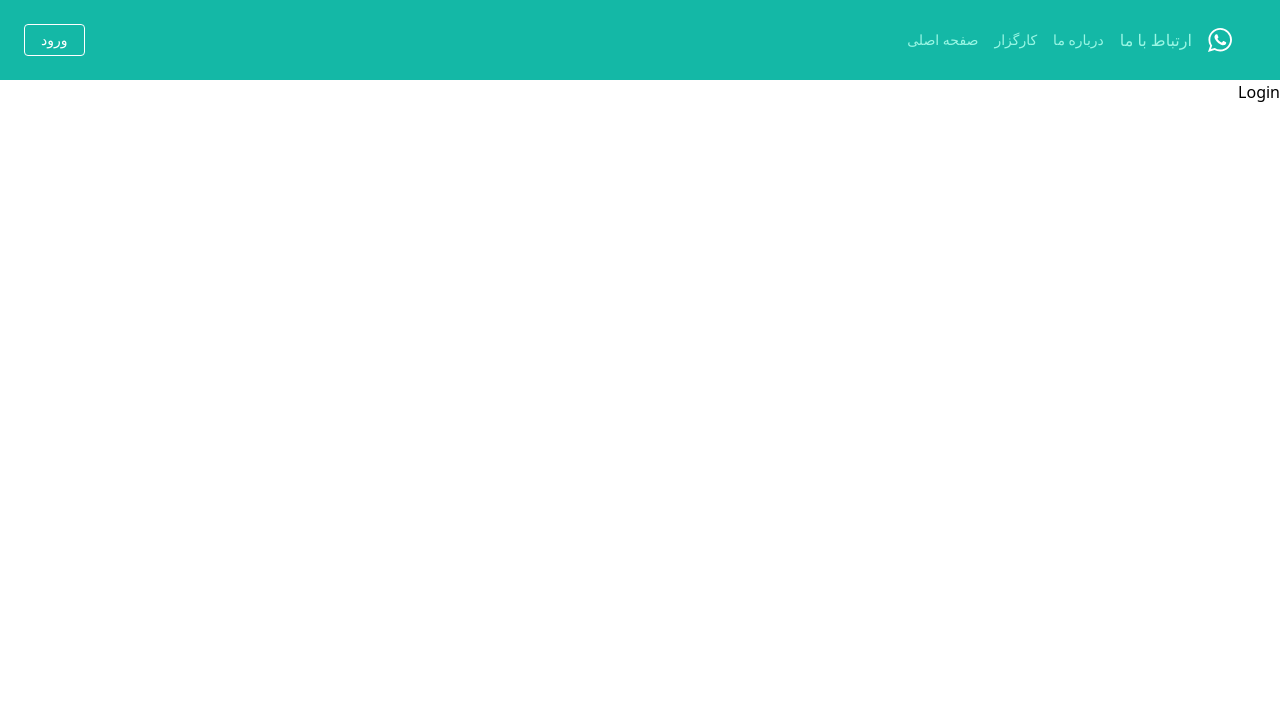
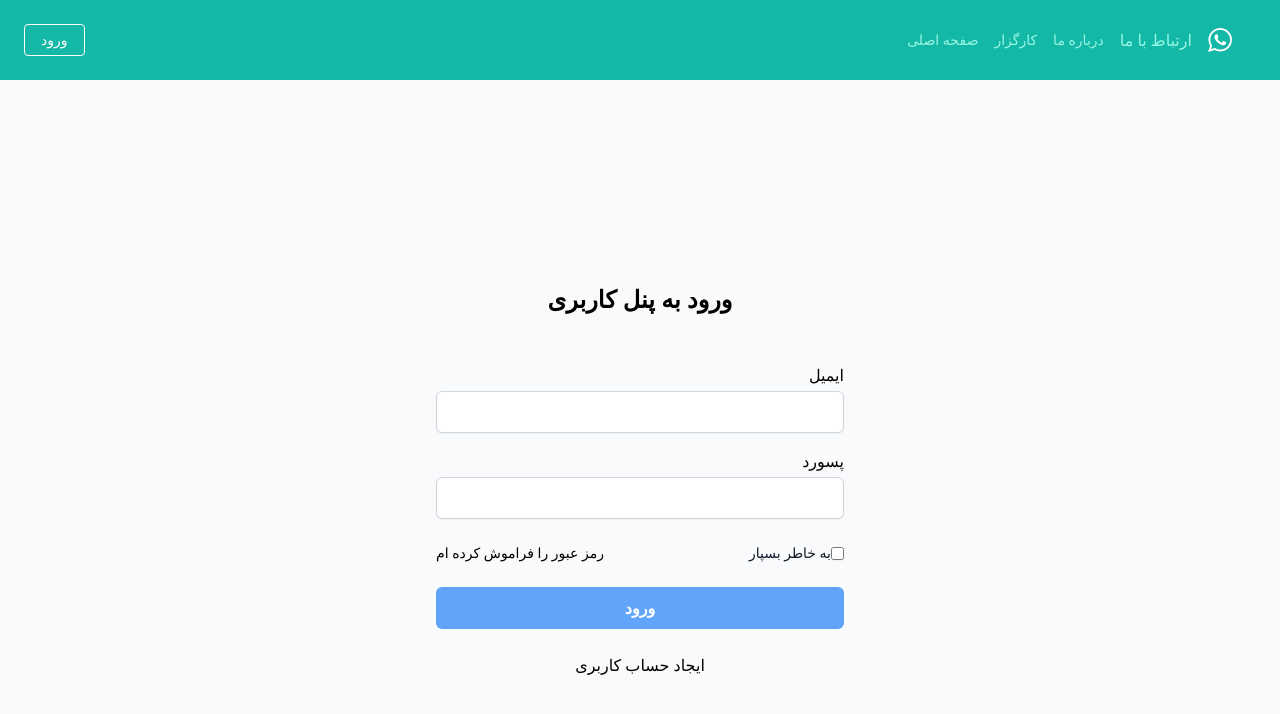
Before and after one commit to HmdHsni/ILPweb, a React (Create React App) app: page /userlog in a window 1280 px wide. Shown: the top 714 px of the page. Built offline with nearby package versions, Linux system fonts and the light colour scheme.

Commit message:
login page

```diff
--- a/src/components/NavComponents/Login.js
+++ b/src/components/NavComponents/Login.js
@@ -3,7 +3,34 @@ import React from "react";
 function Login() {
 return (
 
-<h1>  Login</h1>
+<div class="w-full min-h-screen bg-gray-50 flex flex-col sm:justify-center items-center pt-6 sm:pt-0">
+  <div class="w-full sm:max-w-md p-5 mx-auto">
+    <h2 class="mb-12 text-center text-2xl font-extrabold">ورود به پنل کاربری</h2>
+    <form>
+      <div class="mb-4">
+        <label class="block mb-1" for="email">ایمیل</label>
+        <input id="email" type="text" name="email" class="py-2 px-3 border border-gray-300 focus:border-red-300 focus:outline-none focus:ring focus:ring-red-200 focus:ring-opacity-50 rounded-md shadow-sm disabled:bg-gray-100 mt-1 block w-full" />
+      </div>
+      <div class="mb-4">
+        <label class="block mb-1" for="password">پسورد</label>
+        <input id="password" type="password" name="password" class="py-2 px-3 border border-gray-300 focus:border-red-300 focus:outline-none focus:ring focus:ring-red-200 focus:ring-opacity-50 rounded-md shadow-sm disabled:bg-gray-100 mt-1 block w-full" />
+      </div>
+      <div class="mt-6 flex items-center justify-between">
+        <div class="flex items-center">
+          <input id="remember_me" type="checkbox" class="border border-gray-300 text-red-600 shadow-sm focus:border-red-300 focus:ring focus:ring-red-200 focus:ring-opacity-50" />
+          <label for="remember_me" class="ml-2 block text-sm leading-5 text-gray-900">به خاطر بسپار </label>
+        </div>
+        <a href="#" class="text-sm">رمز عبور را فراموش کرده ام</a>
+      </div>
+      <div class="mt-6">
+        <button class="w-full inline-flex items-center justify-center px-4 py-2 bg-blue-400 border border-transparent rounded-md font-semibold capitalize text-white hover:bg-blue-700 active:bg-red-700 focus:outline-none focus:border-red-700 focus:ring focus:ring-red-200 disabled:opacity-25 transition">ورود</button>
+      </div>
+      <div class="mt-6 text-center">
+        <a href="#" >ایجاد حساب کاربری</a>
+      </div>
+    </form>
+  </div>
+</div>
 
 );
 }
```
